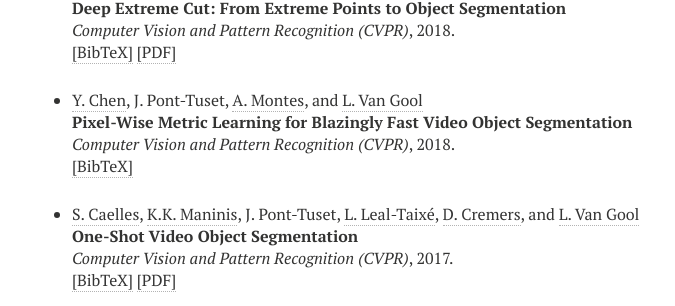
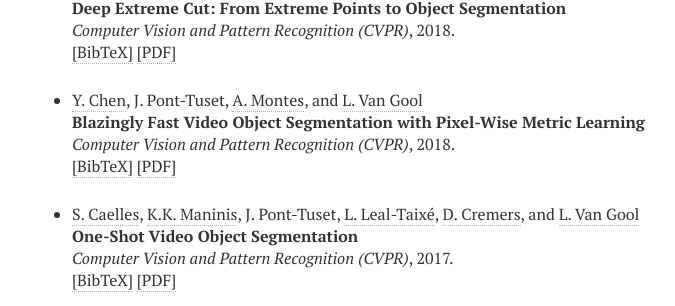
Before and after one commit to jponttuset/jponttuset.github.io, a Jekyll site: the page built from publications.md, in a window 1280 px wide and 900 px high, scrolled down 1221 px. Shown: the part 149-455 px from the top of the window, without its empty margins (288-963 px from the left). Built offline with Jekyll 4.4.1, drawn with Linux system fonts in a browser that asks for light colours; nearby versions of some CDN libraries.

Commit message:
Blazingly updated

```diff
--- a/_layouts/publications.html
+++ b/_layouts/publications.html
@@ -334,17 +334,18 @@
     <!-- Item: Chen2018 -->
 <li ><p>
 <a href="http://www.vision.ee.ethz.ch/~yuhchen/" target="_blank">Y. Chen</a>, J. Pont-Tuset, <a href="http://montesg.xyz/" target="_blank">A. Montes</a>, and <a href="http://www.vision.ee.ethz.ch/members/get_member.cgi?id=1" target="_blank">L. Van Gool</a>
-<br><b>Pixel-Wise Metric Learning for Blazingly Fast Video Object Segmentation</b><br>
+<br><b>Blazingly Fast Video Object Segmentation with Pixel-Wise Metric Learning</b><br>
 <i>Computer Vision and Pattern Recognition (CVPR)</i>,
 2018.
 <br />
 <a href="javascript:toggleBibtex('Chen2018')">[BibTeX]</a>
+<a href="https://arxiv.org/abs/1804.03131" target="_blank">[PDF]</a>
 </p>
 <div id="bib_Chen2018" class="bibtex noshow">
 <pre>
 @inproceedings{Chen2018,
   author = {Y. Chen, J. Pont-Tuset, A. Montes, and L. {Van Gool}},
-  title = {Pixel-Wise Metric Learning for Blazingly Fast Video Object Segmentation},
+  title = {Blazingly Fast Video Object Segmentation with Pixel-Wise Metric Learning},
   booktitle = {Computer Vision and Pattern Recognition (CVPR)},
   year = {2018}
 }
```
